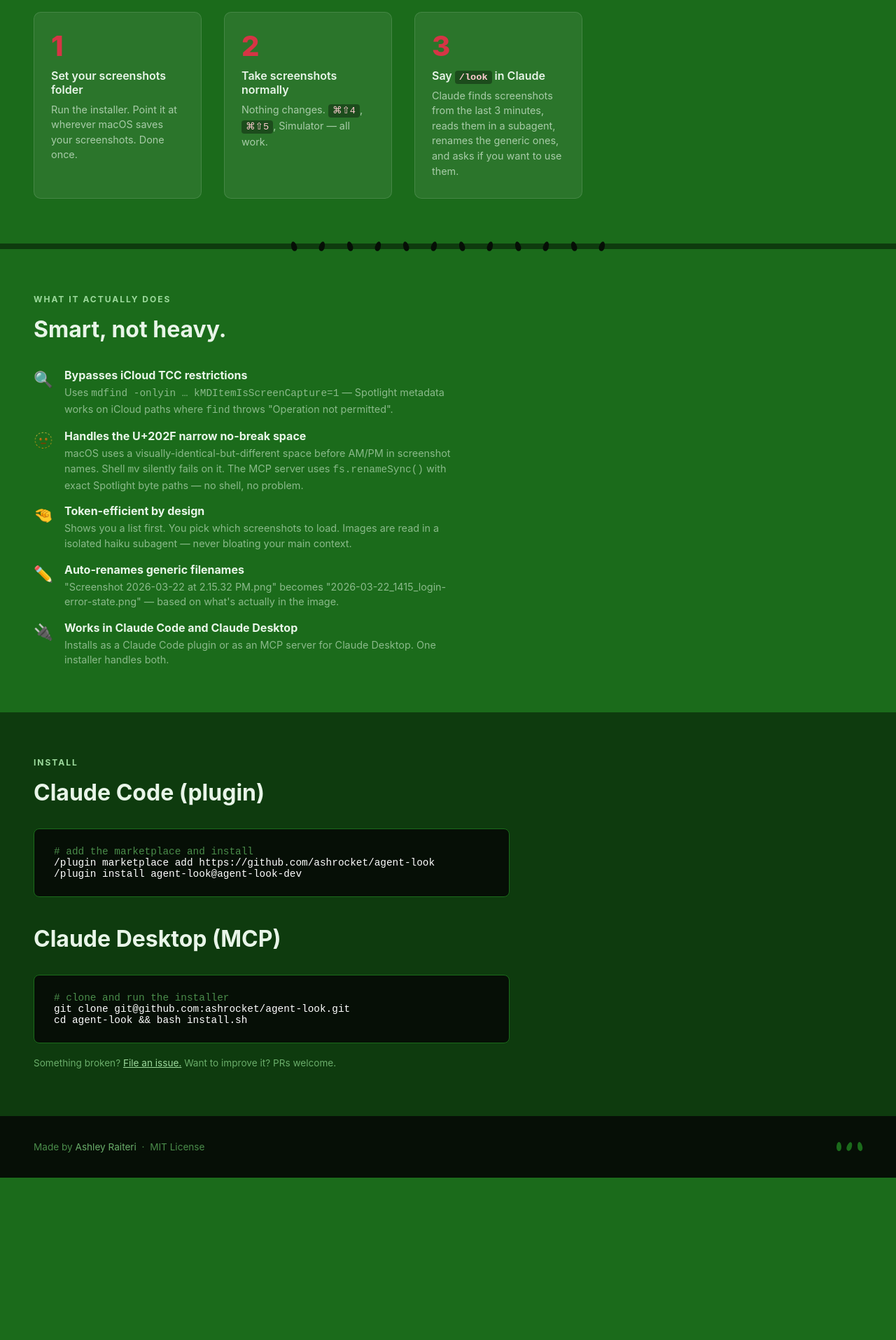
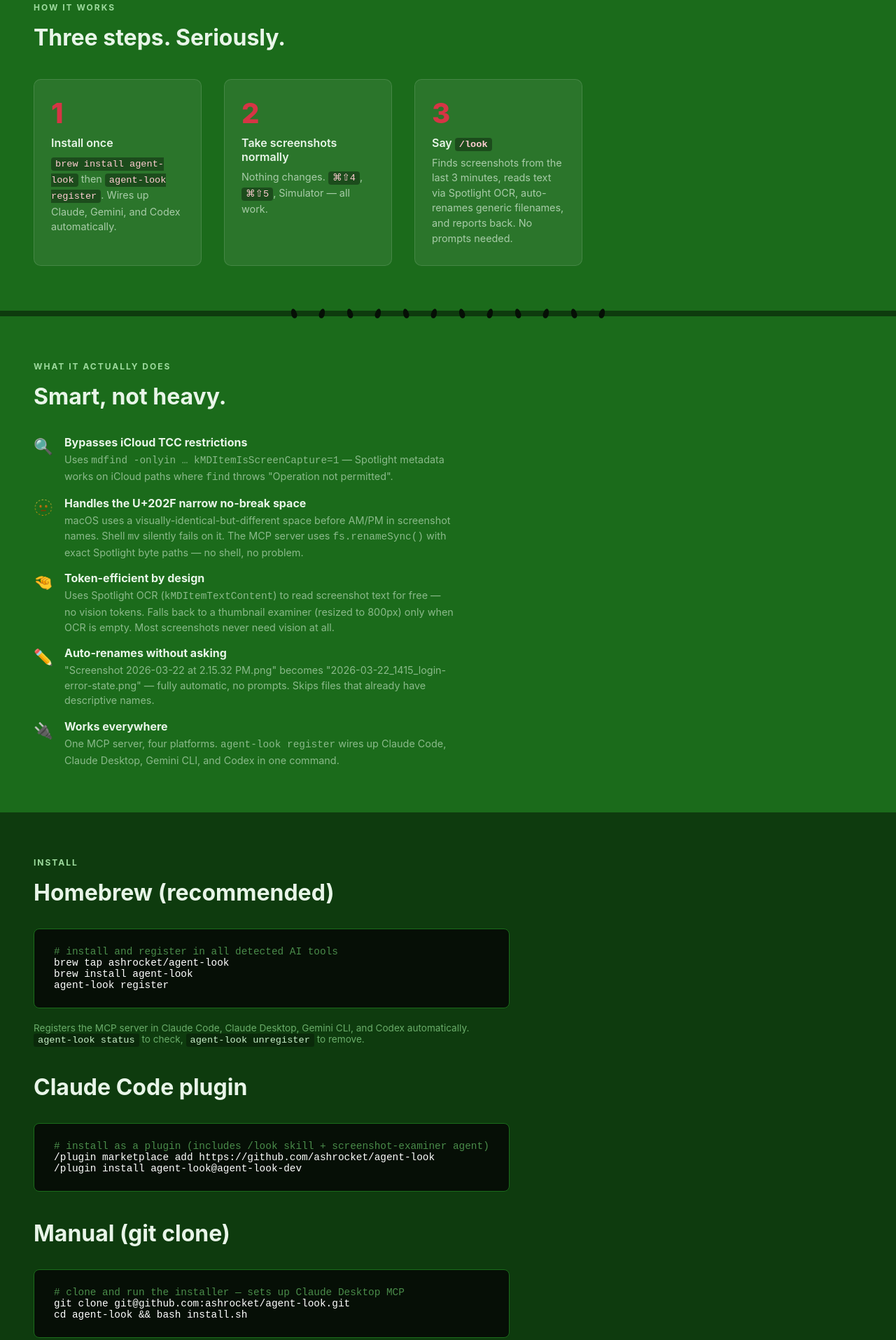
Before and after one commit to ashrocket/agent-look, a website: page site/index.html in a window 1280 px wide. Shown: the part 629-2544 px from the top of the page at 70% size. Before the commit the page ends 2312 px from the top, so only its background shows below. Drawn offline with Linux system fonts and the light colour scheme.

Commit message:
Update microsite, blog post, and LinkedIn post
- Homebrew install as primary method (brew tap + install + register)
- OCR-first token efficiency story (Spotlight OCR → thumbnail fallback)
- Multi-platform: Claude Code, Claude Desktop, Gemini CLI, Codex
- Auto-rename without prompts
- Three install methods: brew, plugin, git clone

Co-Authored-By: @ashrocket collective

```diff
--- a/site/index.html
+++ b/site/index.html
@@ -275,10 +275,10 @@
 
   <div class="hero">
     <h2>Stop dragging screenshots into Claude.</h2>
-    <p>Take a screenshot. Go back to Claude. Say <strong>/look</strong>. That's it.</p>
+    <p>Take a screenshot. Go back to Claude. Say <strong>/look</strong>. It finds your screenshots, reads the text via Spotlight OCR, renames the generic ones, and reports back. No prompts, no dragging, no token waste.</p>
     <div class="hero-buttons">
-      <a href="https://github.com/ashrocket/agent-look" class="btn btn-primary">Get it on GitHub</a>
-      <a href="#install" class="btn btn-secondary">Install in 2 minutes</a>
+      <a href="#install" class="btn btn-primary">brew install agent-look</a>
+      <a href="https://github.com/ashrocket/agent-look" class="btn btn-secondary">View on GitHub</a>
     </div>
   </div>
 
@@ -294,8 +294,8 @@
     <div class="steps">
       <div class="step">
         <div class="step-num">1</div>
-        <h4>Set your screenshots folder</h4>
-        <p>Run the installer. Point it at wherever macOS saves your screenshots. Done once.</p>
+        <h4>Install once</h4>
+        <p><code>brew install agent-look</code> then <code>agent-look register</code>. Wires up Claude, Gemini, and Codex automatically.</p>
       </div>
       <div class="step">
         <div class="step-num">2</div>
@@ -304,8 +304,8 @@
       </div>
       <div class="step">
         <div class="step-num">3</div>
-        <h4>Say <code>/look</code> in Claude</h4>
-        <p>Claude finds screenshots from the last 3 minutes, reads them in a subagent, renames the generic ones, and asks if you want to use them.</p>
+        <h4>Say <code>/look</code></h4>
+        <p>Finds screenshots from the last 3 minutes, reads text via Spotlight OCR, auto-renames generic filenames, and reports back. No prompts needed.</p>
       </div>
     </div>
   </div>
@@ -338,21 +338,21 @@
         <div class="icon">🤏</div>
         <div class="text">
           <strong>Token-efficient by design</strong>
-          <span>Shows you a list first. You pick which screenshots to load. Images are read in a isolated haiku subagent — never bloating your main context.</span>
+          <span>Uses Spotlight OCR (<code>kMDItemTextContent</code>) to read screenshot text for free — no vision tokens. Falls back to a thumbnail examiner (resized to 800px) only when OCR is empty. Most screenshots never need vision at all.</span>
         </div>
       </li>
       <li>
         <div class="icon">✏️</div>
         <div class="text">
-          <strong>Auto-renames generic filenames</strong>
-          <span>"Screenshot 2026-03-22 at 2.15.32 PM.png" becomes "2026-03-22_1415_login-error-state.png" — based on what's actually in the image.</span>
+          <strong>Auto-renames without asking</strong>
+          <span>"Screenshot 2026-03-22 at 2.15.32 PM.png" becomes "2026-03-22_1415_login-error-state.png" — fully automatic, no prompts. Skips files that already have descriptive names.</span>
         </div>
       </li>
       <li>
         <div class="icon">🔌</div>
         <div class="text">
-          <strong>Works in Claude Code and Claude Desktop</strong>
-          <span>Installs as a Claude Code plugin or as an MCP server for Claude Desktop. One installer handles both.</span>
+          <strong>Works everywhere</strong>
+          <span>One MCP server, four platforms. <code>agent-look register</code> wires up Claude Code, Claude Desktop, Gemini CLI, and Codex in one command.</span>
         </div>
       </li>
     </ul>
@@ -360,15 +360,27 @@
 
   <div class="install" id="install">
     <h3>Install</h3>
-    <h2>Claude Code (plugin)</h2>
+    <h2>Homebrew (recommended)</h2>
     <div class="code-block">
-      <span class="comment"># add the marketplace and install</span><br>
+      <span class="comment"># install and register in all detected AI tools</span><br>
+      <span class="cmd">brew tap ashrocket/agent-look</span><br>
+      <span class="cmd">brew install agent-look</span><br>
+      <span class="cmd">agent-look register</span>
+    </div>
+    <p class="note" style="margin-bottom:40px">
+      Registers the MCP server in Claude Code, Claude Desktop, Gemini CLI, and Codex automatically.<br>
+      <code style="background:rgba(0,0,0,0.3);padding:2px 6px;border-radius:3px;color:#c8f0c8">agent-look status</code> to check,
+      <code style="background:rgba(0,0,0,0.3);padding:2px 6px;border-radius:3px;color:#c8f0c8">agent-look unregister</code> to remove.
+    </p>
+    <h2>Claude Code plugin</h2>
+    <div class="code-block">
+      <span class="comment"># install as a plugin (includes /look skill + screenshot-examiner agent)</span><br>
       <span class="cmd">/plugin marketplace add https://github.com/ashrocket/agent-look</span><br>
       <span class="cmd">/plugin install agent-look@agent-look-dev</span>
     </div>
-    <h2 style="margin-top:40px">Claude Desktop (MCP)</h2>
+    <h2 style="margin-top:40px">Manual (git clone)</h2>
     <div class="code-block">
-      <span class="comment"># clone and run the installer</span><br>
+      <span class="comment"># clone and run the installer — sets up Claude Desktop MCP</span><br>
       <span class="cmd">git clone git@github.com:ashrocket/agent-look.git</span><br>
       <span class="cmd">cd agent-look && bash install.sh</span>
     </div>
```
Also changed, not shown: site/blog-post.md (+25 -3 lines), site/linkedin-post.txt (+9 -4 lines).
